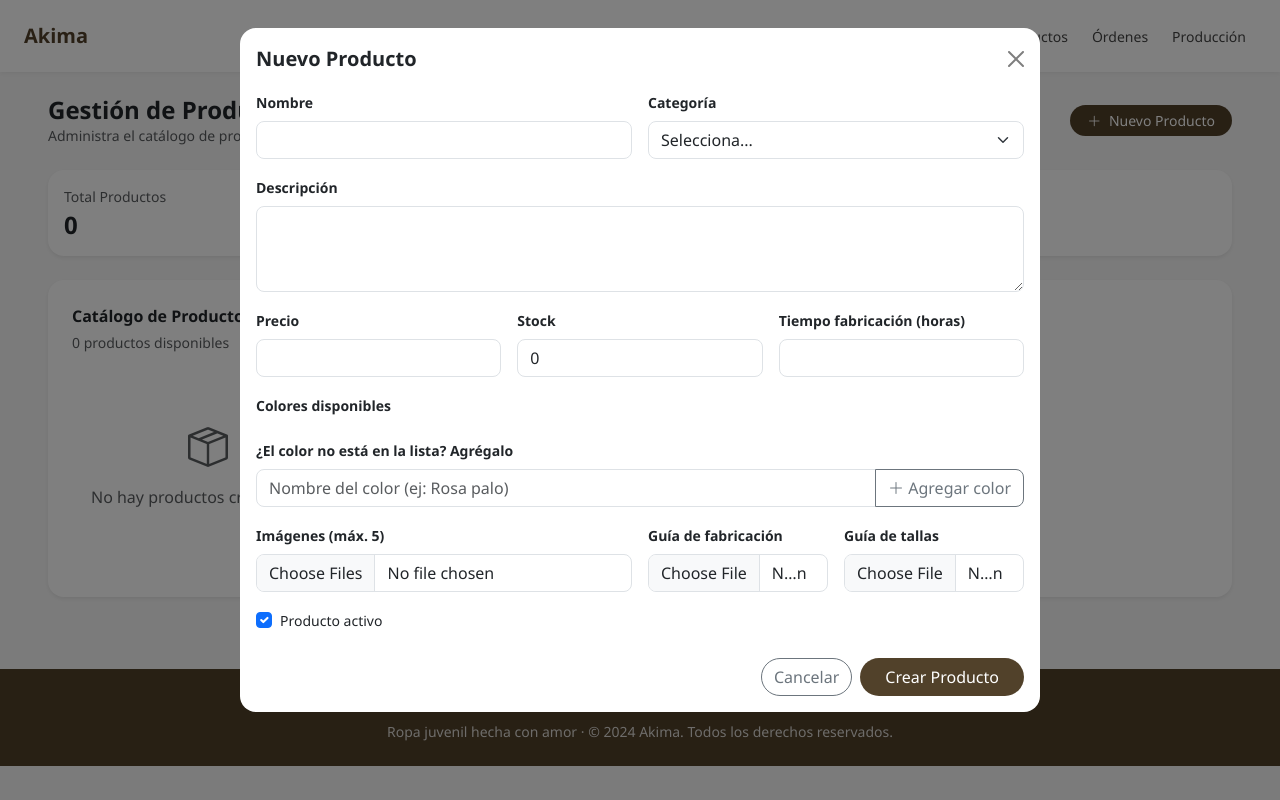
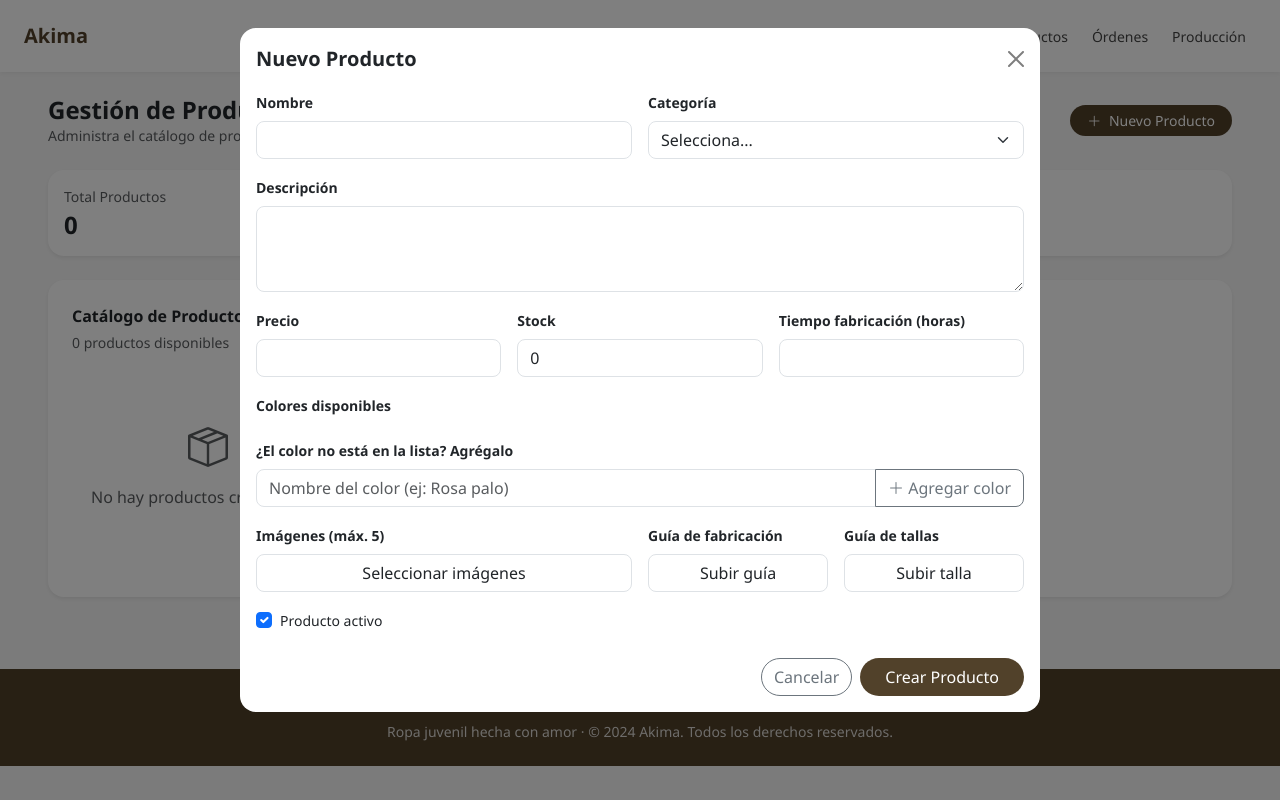
Before and after one commit to AlysonHenao/Akima, a Django app: page /administrator/products/ in a window 1280 px wide, after a click on "Nuevo Producto". Run offline with Django 5.2, Linux system fonts and the light colour scheme; data that the repository does not hold is empty.

Commit message:
Fix the price units in the product

```diff
--- a/Akima/settings.py
+++ b/Akima/settings.py
@@ -45,6 +45,7 @@ INSTALLED_APPS = [
     'product',
     'order',
     'production',
+    'django.contrib.humanize',
 ]
 
 MIDDLEWARE = [
--- a/product/views.py
+++ b/product/views.py
@@ -52,21 +52,36 @@ def administrator(request):
 # ── Rf-05: Customize product ──────────────────────────────────────────────────
 
 def customize_product(product, post_data, files):
-    """Rf-05 — Agrega colores, imágenes y composición de set a un producto.
-    Función interna llamada desde create_product (Rf-28) en el mismo formulario."""
+    """Rf-05 — Agrega colores, imágenes y composición de set a un producto."""
+
+
     for color_id in post_data.getlist('colors'):
         ColorProduct.objects.create(
             product=product,
             general_color_id=color_id,
             available=True
         )
-    for image in files.getlist('images')[:5]:
+
+    images = files.getlist('images')
+
+    if len(images) > 5:
+        raise Exception("Solo puedes subir máximo 5 imágenes")
+
+    if product.images.count() + len(images) > 5:
+        raise Exception("El producto no puede tener más de 5 imágenes en total")
+
+    for image in images:
         ProductImage.objects.create(product=product, url_image=image)
+
+
     if product.category == 'Set':
         for product_id in post_data.getlist('set_products'):
             quantity = post_data.get(f'set_quantity_{product_id}')
             price = post_data.get(f'set_price_{product_id}')
+
             if quantity and price:
+                price = price.replace(',', '.')
+
                 SetProduct.objects.create(
                     set_product=product,
                     individual_product_id=product_id,
@@ -78,25 +93,27 @@ def customize_product(product, post_data, files):
 # ── Rf-28: Create product ─────────────────────────────────────────────────────
 
 def create_product(request):
-    """Rf-28 — Crea el producto base y llama a customize_product (Rf-05)
-    para agregar colores, imágenes y composición de set en el mismo flujo."""
     if request.method == 'POST':
         try:
+            price = request.POST.get('price', '0').replace(',', '.')
+
             product = Product.objects.create(
                 name=request.POST.get('name'),
                 category=request.POST.get('category'),
                 description=request.POST.get('description'),
-                price=Decimal(request.POST.get('price')),
+                price=Decimal(price),
                 stock=int(request.POST.get('stock', 0)),
                 manufacturing_time=int(request.POST.get('manufacturing_time')),
                 active=request.POST.get('active') == 'on',
                 manufacturing_guide=request.FILES.get('manufacturing_guide'),
                 size_guide=request.FILES.get('size_guide'),
             )
-            # Rf-05: personalizar colores, imágenes y sets
+
             customize_product(product, request.POST, request.FILES)
+
             messages.success(request, f'¡Producto "{product.name}" creado exitosamente!')
             return redirect('new_product')
+
         except Exception as e:
             messages.error(request, f'Error al crear producto: {str(e)}')
 
@@ -113,54 +130,71 @@ def create_product(request):
 # ── Rf-29: Edit product ───────────────────────────────────────────────────────
 
 def edit_product(request, product_id):
-    """Rf-29 — Edita todos los campos de un producto: datos base, colores e imágenes."""
     product = get_object_or_404(
         Product.objects.prefetch_related('colors__general_color', 'images'),
         id=product_id
     )
+
     if request.method == 'POST':
         try:
+            price = request.POST.get('price', '0').replace(',', '.')
+
             # Datos base
             product.name = request.POST.get('name')
             product.category = request.POST.get('category')
             product.description = request.POST.get('description')
-            product.price = Decimal(request.POST.get('price'))
+            product.price = Decimal(price)
             product.stock = int(request.POST.get('stock', 0))
             product.manufacturing_time = int(request.POST.get('manufacturing_time'))
             product.active = request.POST.get('active') == 'on'
 
             if request.FILES.get('manufacturing_guide'):
                 product.manufacturing_guide = request.FILES.get('manufacturing_guide')
+
             if request.FILES.get('size_guide'):
                 product.size_guide = request.FILES.get('size_guide')
 
             product.save()
 
-            # Colores: reemplazar por la selección actual
+
             color_ids_nuevos = set(int(x) for x in request.POST.getlist('colors'))
             color_ids_actuales = set(
                 product.colors.values_list('general_color_id', flat=True)
             )
+
             for color_id in color_ids_nuevos - color_ids_actuales:
                 ColorProduct.objects.create(
-                    product=product, general_color_id=color_id, available=True
+                    product=product,
+                    general_color_id=color_id,
+                    available=True
                 )
+
             product.colors.filter(
                 general_color_id__in=color_ids_actuales - color_ids_nuevos
             ).delete()
 
-            # Imágenes: eliminar marcadas y agregar nuevas
+
             ids_a_eliminar = request.POST.getlist('delete_images')
             if ids_a_eliminar:
-                ProductImage.objects.filter(id__in=ids_a_eliminar, product=product).delete()
-            for image in request.FILES.getlist('new_images')[:5]:
+                ProductImage.objects.filter(
+                    id__in=ids_a_eliminar,
+                    product=product
+                ).delete()
+
+            new_images = request.FILES.getlist('new_images')
+
+            if product.images.count() + len(new_images) > 5:
+                raise Exception("Máximo 5 imágenes por producto")
+
+            for image in new_images:
                 ProductImage.objects.create(product=product, url_image=image)
 
             messages.success(request, f'Producto "{product.name}" actualizado correctamente.')
+
         except Exception as e:
             messages.error(request, f'Error al editar producto: {str(e)}')
+
     return redirect('new_product')
-
 
 # ── Rf-29 (soporte): Toggle activo/inactivo ───────────────────────────────────
 
--- a/templates/product/new_product.html
+++ b/templates/product/new_product.html
@@ -1,5 +1,6 @@
 {% extends 'shared/header_admin.html' %}
 {% load static %}
+{% load humanize %}
 {% block title %}Gestión de Productos - Akima{% endblock %}
 
 {% block content %}
@@ -67,7 +68,7 @@
 
                     <div class="card-body">
                         <h6 class="fw-bold mb-1">{{ product.name }}</h6>
-                        <p class="fw-bold mb-2" style="color: var(--akima-brown);">${{ product.price }}</p>
+                        <p class="fw-bold mb-2" style="color: var(--akima-brown);">${{ product.price|floatformat:0|intcomma }}</p>
                         <p class="text-muted small mb-3">Stock: {{ product.stock }}</p>
                         <div class="d-flex gap-2">
                             <!-- Rf-29: Editar producto -->
@@ -156,7 +157,7 @@
                         </div>
                         <div class="col-md-4">
                             <label class="form-label fw-bold small">Precio</label>
-                            <input type="number" name="price" class="form-control rounded-3" step="0.01" min="0" required>
+                            <input type="number" name="price" class="form-control rounded-3" step="100" min="0" required>
                         </div>
                         <div class="col-md-4">
                             <label class="form-label fw-bold small">Stock</label>
@@ -200,16 +201,28 @@
 
                        <div class="col-md-6">
     <label class="form-label fw-bold small">Imágenes (máx. 5)</label>
-                            <input type="file" name="images" class="form-control rounded-3"
-                                   accept="image/*" multiple>
+    <label class="file-btn w-100">
+        <input type="file" name="images" id="imagesInput" multiple hidden>
+        <span class="form-control rounded-3 text-center">Seleccionar imágenes</span>
+    </label>
 </div>
+
 <div class="col-md-3">
     <label class="form-label fw-bold small">Guía de fabricación</label>
-                            <input type="file" name="manufacturing_guide" class="form-control rounded-3">
+    <label class="file-btn w-100">
+        <input type="file" name="manufacturing_guide" hidden
+               onchange="this.nextElementSibling.innerText = this.files[0]?.name || 'Subir guía'">
+        <span class="form-control rounded-3 text-center">Subir guía</span>
+    </label>
 </div>
+
 <div class="col-md-3">
     <label class="form-label fw-bold small">Guía de tallas</label>
-                            <input type="file" name="size_guide" class="form-control rounded-3" accept="image/*">
+    <label class="file-btn w-100">
+        <input type="file" name="size_guide" hidden
+               onchange="this.nextElementSibling.innerText = this.files[0]?.name || 'Subir talla'">
+        <span class="form-control rounded-3 text-center">Subir talla</span>
+    </label>
 </div>
                         <div class="col-12">
                             <div class="form-check">
@@ -342,25 +355,34 @@
                         </div>
                         <div class="col-12">
     <label class="form-label fw-bold small">
-                                Agregar nuevas imágenes
-                                <span class="text-muted fw-normal">(máx. 5)</span>
+        Agregar nuevas imágenes (máx. 5)
     </label>
-                            <input type="file" name="new_images" class="form-control rounded-3"
-                                   accept="image/*" multiple>
+    <label class="file-btn w-100">
+        <input type="file" name="new_images" id="editImagesInput" multiple hidden>
+        <span class="form-control rounded-3 text-center">Seleccionar imágenes</span>
+    </label>
 </div>
+
 <div class="col-md-6">
     <label class="form-label fw-bold small">
         Nueva guía de fabricación
-                                <span class="text-muted fw-normal">(reemplaza la actual)</span>
     </label>
-                            <input type="file" name="manufacturing_guide" class="form-control rounded-3">
+    <label class="file-btn w-100">
+        <input type="file" name="manufacturing_guide" hidden
+               onchange="this.nextElementSibling.innerText = this.files[0]?.name || 'Subir guía'">
+        <span class="form-control rounded-3 text-center">Subir guía</span>
+    </label>
 </div>
+
 <div class="col-md-6">
     <label class="form-label fw-bold small">
         Nueva guía de tallas
-                                <span class="text-muted fw-normal">(reemplaza la actual)</span>
     </label>
-                            <input type="file" name="size_guide" class="form-control rounded-3" accept="image/*">
+    <label class="file-btn w-100">
+        <input type="file" name="size_guide" hidden
+               onchange="this.nextElementSibling.innerText = this.files[0]?.name || 'Subir talla'">
+        <span class="form-control rounded-3 text-center">Subir talla</span>
+    </label>
 </div>
                         <div class="col-12">
                             <div class="form-check">
@@ -388,6 +410,25 @@
 
 {% block extra_js %}
 <script>
+    // Nuevo producto
+document.getElementById('imagesInput').addEventListener('change', function() {
+    if (this.files.length > 5) {
+        alert('Máximo 5 imágenes');
+        this.value = '';
+    } else {
+        this.nextElementSibling.innerText = this.files.length + ' imágenes seleccionadas';
+    }
+});
+
+// Editar producto
+document.getElementById('editImagesInput').addEventListener('change', function() {
+    if (this.files.length > 5) {
+        alert('Máximo 5 imágenes');
+        this.value = '';
+    } else {
+        this.nextElementSibling.innerText = this.files.length + ' imágenes seleccionadas';
+    }
+});
     // ── Modal Nuevo Producto ──────────────────────────────────────────────────
     document.getElementById('selectCategoria').addEventListener('change', function() {
         const seccion = document.getElementById('seccionSet');
```
Lines whose indentation alone changed are shown as unchanged.
